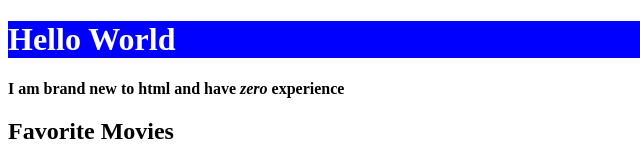
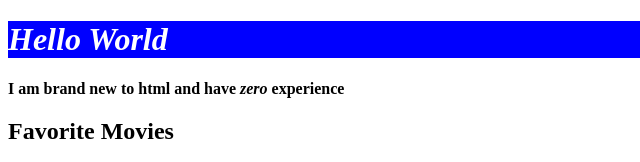
Before and after one commit to tduplantis83/SDPre, a plain HTML site: page Blog/HTMLCSSPractice/index.html in a window 1280 px wide. Shown: the top 162 px of the page, 0-640 px from the left. Drawn offline with Linux system fonts and the light colour scheme.

Commit message:
Updated basics of Blog

```diff
--- a/Blog/HTMLCSSPractice/index.html
+++ b/Blog/HTMLCSSPractice/index.html
@@ -3,11 +3,11 @@
   <head>
     <!-- This links to the css stylesheet within the same directory as the html file -->
     <link rel="stylesheet" href = "app.css"/>
-    <title><em>Hello World</em></title>
+    <title>Home</title>
   </head>
   <body>
     <!-- The .css stylesheet is setup to make all h1 headers white text & blue back -->
-    <h1>Hello World</h1> <!-- This is a type of header -->
+    <h1><em>Hello World</em></h1> <!-- This is a type of header -->
     <!-- p makes a new paragraph/line of text -->
     <!-- em makes text italic -->
     <!-- strong makes text bold -->
```
